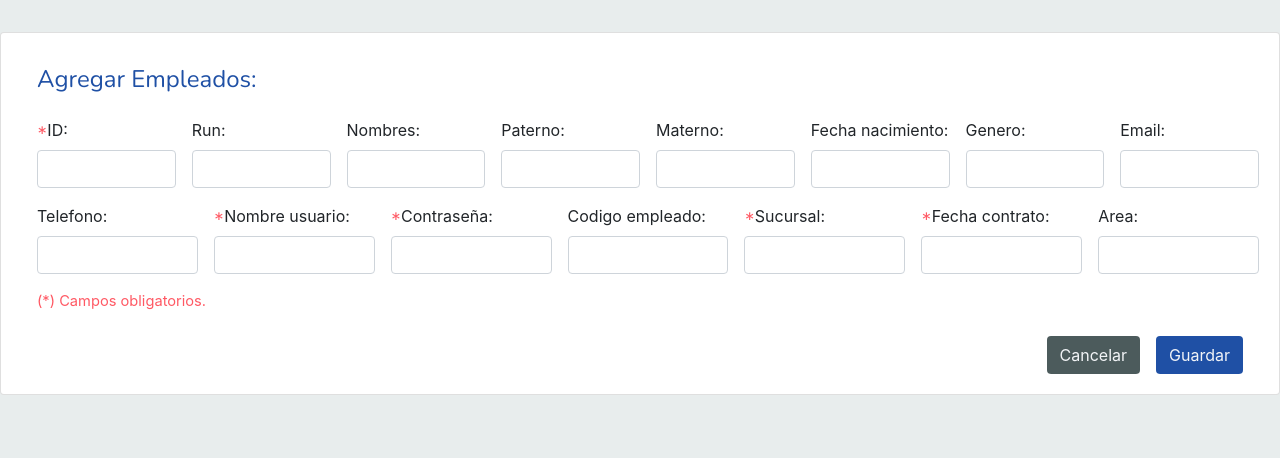
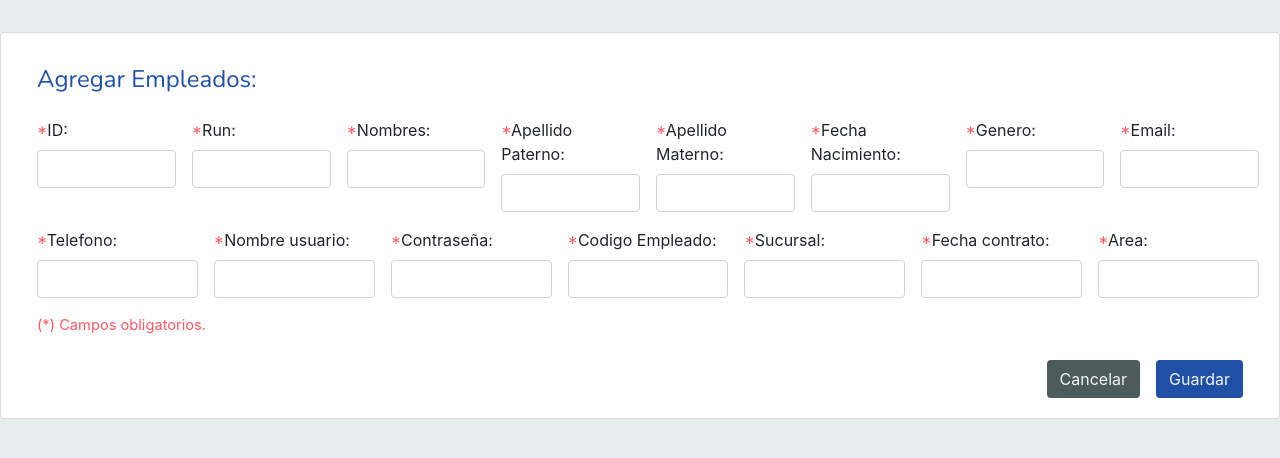
Before and after one commit to arial-10/ferme, a Django app: page /ferme-admin/usuarios/agregar-empleado/ in a window 1280 px wide; the page is wider, and only the part inside the window is pictured. Shown: the part 136-594 px from the top of that part. Run offline with Django 3.2, Linux system fonts and the light colour scheme; some libraries are stand-ins or nearby versions; some web fonts are replaced.

Commit message:
Update empleado_admin_form.html

```diff
--- a/tienda/templates/tienda/admin/usuarios/empleado_admin_form.html
+++ b/tienda/templates/tienda/admin/usuarios/empleado_admin_form.html
@@ -17,38 +17,38 @@
                             {{ form.usuario_id }}
                         </div>
                         <div class="form-group d-flex flex-column ml-3">
-                            <label for="">Run:</label>
+                            <label for=""><span style="color: var(--accent_1)">*</span>Run:</label>
                             {{ form.run }}
                         </div>
                         <div class="form-group d-flex flex-column ml-3">
-                            <label for="">Nombres:</label>
+                            <label for=""><span style="color: var(--accent_1)">*</span>Nombres:</label>
                             {{ form.nombres }}
                         </div>
                         <div class="form-group d-flex flex-column ml-3">
-                            <label for="">Paterno:</label>
+                            <label for=""><span style="color: var(--accent_1)">*</span>Apellido Paterno:</label>
                             {{ form.appaterno }}
                         </div>
                         <div class="form-group d-flex flex-column ml-3">
-                            <label for="">Materno:</label>
+                            <label for=""><span style="color: var(--accent_1)">*</span>Apellido Materno:</label>
                             {{ form.apmaterno }}
                         </div>
                         <div class="form-group d-flex flex-column ml-3">
-                            <label for="">Fecha nacimiento:</label>
+                            <label for=""><span style="color: var(--accent_1)">*</span>Fecha Nacimiento:</label>
                             {{ form.fecha_nacimiento }}
                         </div>
                         <div class="form-group d-flex flex-column ml-3">
-                            <label for="">Genero:</label>
+                            <label for=""><span style="color: var(--accent_1)">*</span>Genero:</label>
                             {{ form.genero }}
                         </div>
                         <div class="form-group d-flex flex-column ml-3">
-                            <label for="">Email:</label>
+                            <label for=""><span style="color: var(--accent_1)">*</span>Email:</label>
                             {{ form.email }}
                         </div>
                     </div>
 
                     <div class="fila-form">
                         <div class="form-group d-flex flex-column ml-3">
-                            <label for="">Telefono:</label>
+                            <label for=""><span style="color: var(--accent_1)">*</span>Telefono:</label>
                             {{ form.telefono }}
                         </div>
                         <div class="form-group d-flex flex-column ml-3">
@@ -60,7 +60,7 @@
                             {{ form.contrasena }}
                         </div>
                         <div class="form-group d-flex flex-column ml-3">
-                            <label for="">Codigo empleado:</label>
+                            <label for=""><span style="color: var(--accent_1)">*</span>Codigo Empleado:</label>
                             {{ form.cod_empleado }}
                         </div>
                         <div class="form-group d-flex flex-column ml-3">
@@ -72,7 +72,7 @@
                             {{ form.fecha_contrato }}
                         </div>
                         <div class="form-group d-flex flex-column ml-3">
-                            <label for="">Area:</label>
+                            <label for=""><span style="color: var(--accent_1)">*</span>Area:</label>
                             {{ form.area }}
                         </div>
                     </div>
@@ -80,7 +80,7 @@
 
                     <p style='font-size:11pt; text-align:justify; color: var(--accent_1)' class="ml-3">(*) Campos obligatorios.</p>
                     <div class="fila-form justify-content-end mr-3 mt-2">
-                        <a href="{% url 'cancelar_producto' %}" class="btn boton-admin-cancelar">Cancelar</a>
+                        <a href="{% url 'cancelar_empleado_admin' %}" class="btn boton-admin-cancelar">Cancelar</a>
                         <button type="submit" class="btn boton-admin-primary ml-3">Guardar
                         </button>
                     </div>
```
